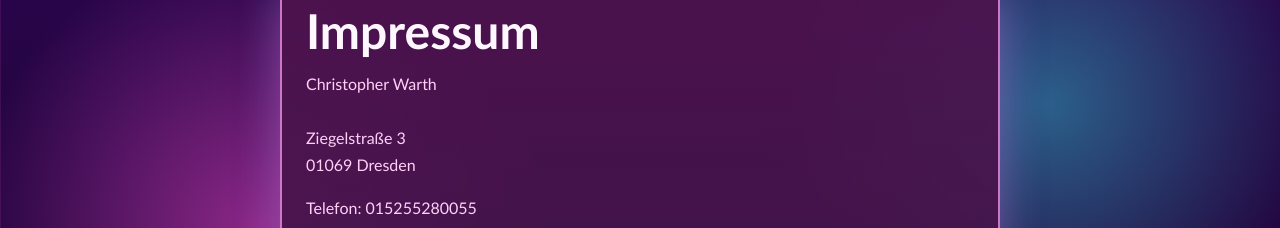
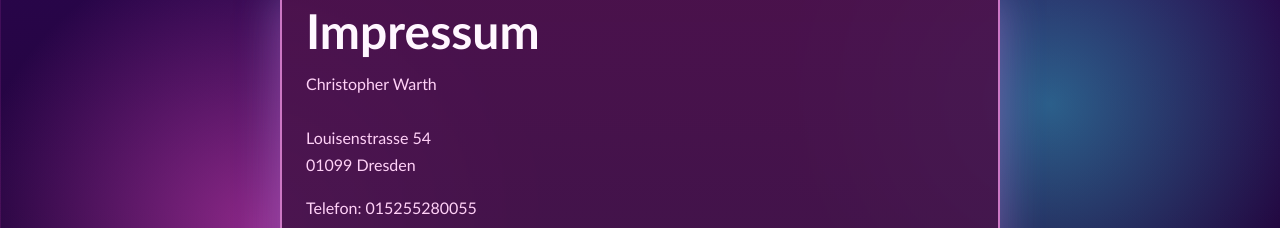
Before and after one commit to CWarth93/color-ball-sort, a Next.js app: page /imprint in a window 1280 px wide. Shown: the part 147-375 px from the top of the page. Built offline with nearby package versions, Linux system fonts and the light colour scheme.

Commit message:
Update imprint address

```diff
--- a/pages/imprint.tsx
+++ b/pages/imprint.tsx
@@ -19,9 +19,9 @@ export default function ImprintPage() {
 						Christopher Warth
 						<br />
 						<br />
-						Ziegelstra&szlig;e 3
+						Louisenstrasse 54
 						<br />
-						01069 Dresden
+						01099 Dresden
 					</p>
 					<p>
 						Telefon: 015255280055
```
Also changed, not shown: 1 other file (tests, documents, lock files or other folders).
